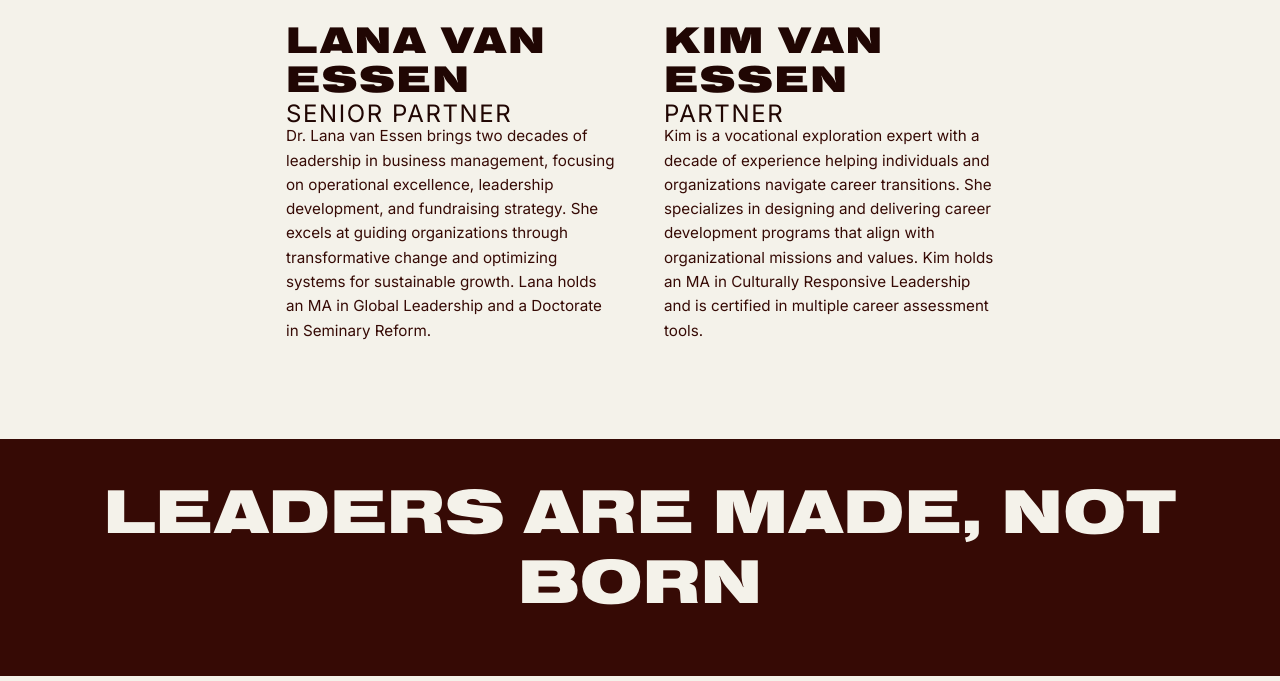
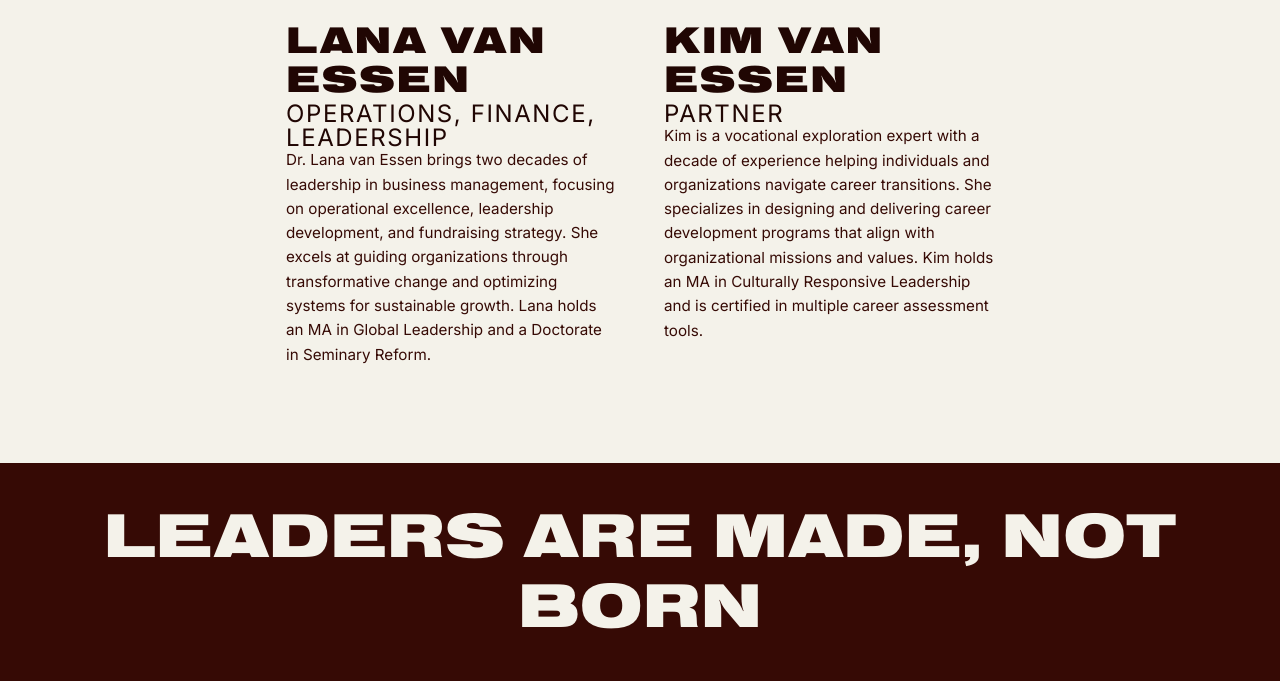
Before and after one commit to michevanessen/resonance, an Eleventy site: page src/content/pages/about.md in a window 1280 px wide. Shown: the part 1557-2238 px from the top of the page. Built offline with nearby package versions, Linux system fonts and the light colour scheme; Eleventy itself is replaced by a stand-in of ours; files that its build step writes are made by us from their sources.

Commit message:
Update Team members “lana”

```diff
--- a/src/content/team/lana.md
+++ b/src/content/team/lana.md
@@ -1,7 +1,8 @@
 ---
 name: LANA VAN ESSEN
-position: SENIOR PARTNER
+position: OPERATIONS, FINANCE, LEADERSHIP
 image: /assets/img/lana.webp
 order: 1
 ---
+
 Dr. Lana van Essen brings two decades of leadership in business management, focusing on operational excellence, leadership development, and fundraising strategy. She excels at guiding organizations through transformative change and optimizing systems for sustainable growth. Lana holds an MA in Global Leadership and a Doctorate in Seminary Reform.
```
